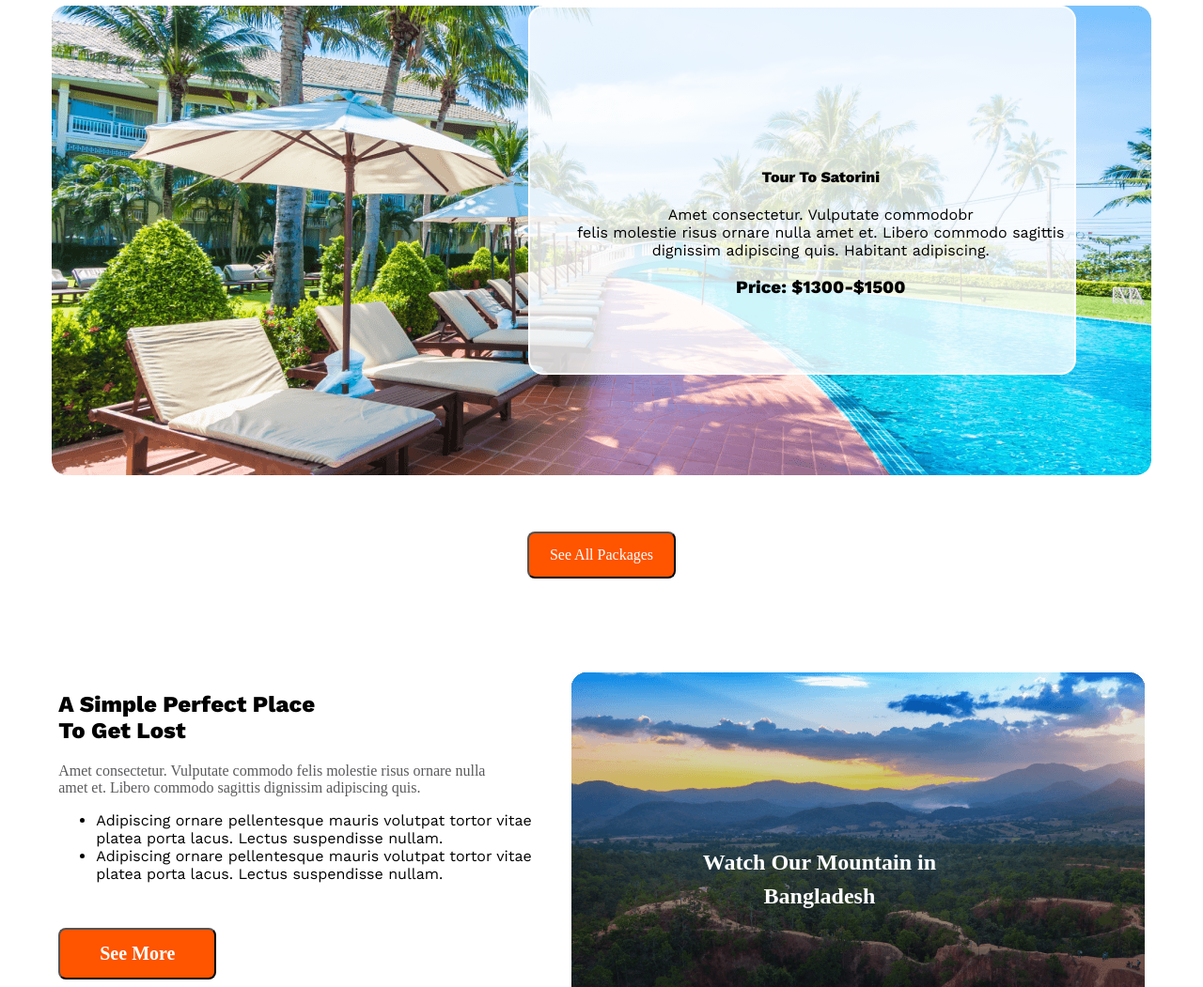
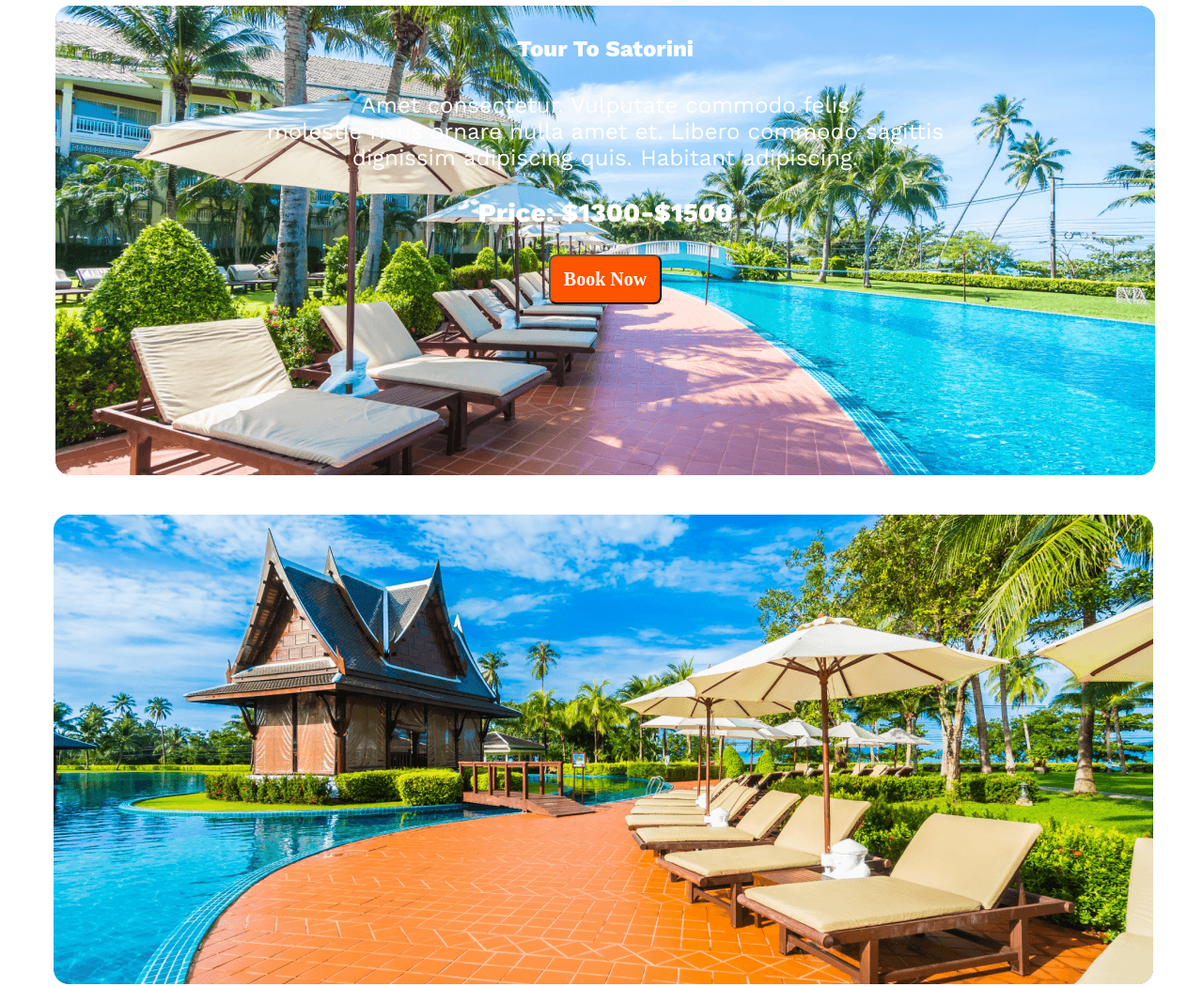
Before and after one commit to sawon-saiful/hero-travel-website, a plain HTML site: page index.html in a window 1280 px wide. Shown: the part 3389-4440 px from the top of the page at 94% size. Drawn offline with nearby package versions, Linux system fonts and the light colour scheme.

Commit message:
complited full webside

```diff
--- a/index.html
+++ b/index.html
@@ -150,17 +150,27 @@
             </div>
         </section>
         <section class="images-container">
-            <div class="images-1">
-                <div class="images-card">
-                    <div class="first-text">
-                        <h4>Tour To Satorini</h4>
-                        <p>Amet consectetur. Vulputate commodobr <br> felis molestie risus ornare nulla
-                            amet et. Libero commodo sagittis <br>dignissim adipiscing quis. Habitant
-                            adipiscing.</p>
-                        <p>
-                        <h3>Price: $1300-$1500</h3>
-                        </p>
-                    </div>
+            <div class="background-container">
+                <div>
+                    <h4>Tour To Satorini</h4>
+                    <p>Amet consectetur. Vulputate commodo felis <br> molestie risus ornare nulla amet et. Libero
+                        commodo sagittis <br>dignissim adipiscing quis. Habitant
+                        adipiscing.</p>
+                    <h3>Price: $1300-$1500</h3>
+                    <button class="btn-1">Book Now</button>
+                </div>
+            </div>
+            <div class="background-container2">
+
+            </div>
+            <div class="background-container">
+                <div>
+                    <h4>Tour To Satorini</h4>
+                    <p>Amet consectetur. Vulputate commodo felis <br> molestie risus ornare nulla amet et. Libero
+                        commodo sagittis <br>dignissim adipiscing quis. Habitant
+                        adipiscing.</p>
+                    <h3>Price: $1300-$1500</h3>
+                    <button class="btn-1">Book Now</button>
                 </div>
             </div>
         </section>
--- a/styles/hero.css
+++ b/styles/hero.css
@@ -298,12 +298,6 @@ button {
 }
 
 .images-row {
-    /* width: calc(33.33% - 10px); */
-    /* adjust the width as needed, considering margins */
-    /* margin-bottom: 10px; */
-    /* add some margin between rows */
-    /* height: auto; */
-    /* maintain aspect ratio */
     margin: 0 auto;
     width: 573px;
     height: 300px;
@@ -362,7 +356,7 @@ button {
     margin: 0 auto;
     gap: 24px;
     align-items: center;
-    border: 2px solid red;
+    /* border: 2px solid red; */
 }
 
 .hotel-title {
@@ -380,18 +374,7 @@ button {
     padding-bottom: 5px;
 }
 
-/* .hotel-title {
-    width: 50%;
-    /* height: 284px; */
-/* /* flex-shrink: 0;
-    border-radius: 16px;
-    border: 1px solid rgba(251, 181, 99, 0.20);
-    background: rgba(251, 181, 99, 0.05);
-    padding: 50px;
-} */
-*/ .hotel-description {
-    /* padding: 110px 55px 32px 32px; */
-}
+
 
 .map-title {
 
@@ -414,7 +397,7 @@ button {
     border: 1px solid rgba(41, 206, 246, 0.20);
     background: rgba(41, 206, 246, 0.05);
 } */
- .price-tag {
+.price-tag {
     /* text-align: center; */
     /* justify-content: center; */
     /* width: 573px;
@@ -460,49 +443,68 @@ button {
 }
 
 .images-container {
-    max-width: 1170px;
-    /* height: 500px; */
-    /* border: 2px solid red; */
-    margin: 0 auto;
-    /* justify-content: center; */
-    text-align: center;
-    /* margin-top: 48px; */
-}
-
-.images-1 {
     border-radius: 16px;
-    background: url(../Images/Group\ 39.png), lightgray 50% / cover no-repeat;
-    /* width: 1170px; */
-    height: 500px;
-    flex-shrink: 0;
-    /* margin-top: 48px; */
-    /* position: relative; */
+    border: 2px solid #FFF;
+    background: rgba(255, 255, 255, 0.80);
+    backdrop-filter: blur(2.5px);
+    /* width: 579px; */
+    /* height: 389px; */
+    /* flex-shrink: 0; */
 
 }
 
-.images-card {
+.background-container {
+    background-image: url(../Images/Group\ 39.png);
+    background-size: cover;
+
+    /* Adjust the height as needed */
     position: relative;
-    width: 579px;
-    height: 389px;
-    /* flex-shrink: 0; */
+    color: white;
+    /* Set text color */
+    font-size: 24px;
+    /* Set text size */
+    text-align: center;
+    /* padding: 20px; */
+    width: 1170px;
+    height: 500px;
+    flex-shrink: 0;
+    border-radius: 16px;
+    border: 2px solid #FFF;
+    /* background: rgba(255, 255, 255, 0.80); */
+    /* backdrop-filter: blur(2.5px); */
+}
+
+.btn-1 {
+    color: #FFF;
+    text-align: center;
+    font-family: Mulish;
+    font-size: 20px;
+    font-style: normal;
+    font-weight: 800;
+    line-height: normal;
+    border-radius: 8px;
+    background: #FF5400;
+    padding: 13px 14px;
+}
+
+.background-container2 {
+    border-radius: 16px;
+    background: url(../Images/Group\ 40.png), lightgray 50% / cover no-repeat;
+    width: 1170px;
+    height: 500px;
+    flex-shrink: 0;
+    margin-top: 40px;
+    margin-bottom: 40px;
+}
+
+
+
+.first-text {
+    justify-content: center;
     border-radius: 16px;
     border: 2px solid #FFF;
     background: rgba(255, 255, 255, 0.80);
-    /* backdrop-filter: blur(2.5px); */
-    text-align: center;
-    display: flex;
-    margin: 0 auto;
-    margin-right: 80px;
-    /* padding-top: 40px; */
-}
-
-.first-text {
-    position: absolute;
-    top: 100px;
-    text-align: center;
-    justify-content: center;
-    left: 50px;
-    margin-top: 50px;
+    backdrop-filter: blur(2.5px);
 }
 
 
```
